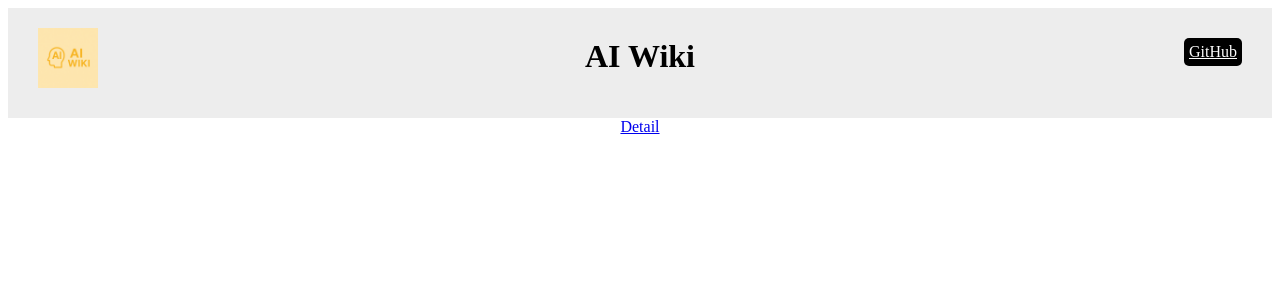
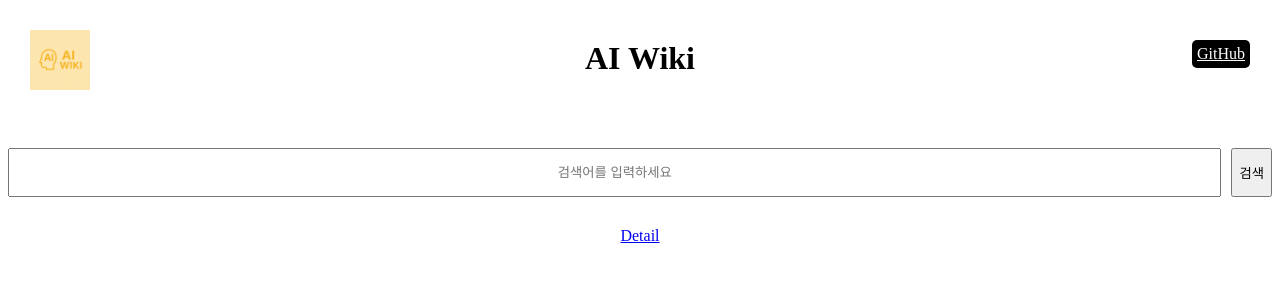
Before and after one commit to SUN-AAA/aiwiki, a React (Vite) app: page / in a window 1280 px wide. Shown: the top 300 px of the page. Built offline with nearby package versions, Linux system fonts and the light colour scheme.

Commit message:
add: Searchbar

```diff
--- a/src/components/Header.jsx
+++ b/src/components/Header.jsx
@@ -7,7 +7,6 @@ const Header = () => {
             <h1>AI Wiki</h1>
             <img src="aiwikilogo.png"></img>
             <a href="https://github.com/SUN-AAA/aiwiki">GitHub</a>
-
         </div>
     )
 }
--- /dev/null
+++ b/src/components/Searchbar.jsx
@@ -0,0 +1,13 @@
+import "../styles/Searchbar.css"
+
+const Searchbar = () => {
+    return(
+        <div className="Searchbar">
+            <input placeholder="검색어를 입력하세요"></input>
+            <button>검색</button>
+        </div>
+
+    )
+}
+
+export default Searchbar;
--- a/src/pages/Home.jsx
+++ b/src/pages/Home.jsx
@@ -1,11 +1,13 @@
 import {Link} from "react-router-dom"
 import Header from "../components/Header"
+import Searchbar from "../components/Searchbar"
 import "../styles/Home.css"
 
 const Home = () => {
     return(
         <div className="Home">
             <Header/>
+            <Searchbar/>
             <Link to={"/detail"} className="Detail">Detail</Link>
         </div>
     )
--- a/src/styles/Header.css
+++ b/src/styles/Header.css
@@ -1,21 +1,19 @@
 .Header {
-    position: relative;
-    align-items: center;
+    display: flex;
     padding: 55px 0;
-    background-color: rgb(237, 237, 237);
 }
 
 .Header > h1 {
     position: absolute;
     left: 50%;
-    top: 30px;
+    top: 40px;
     transform: translateX(-50%);
     margin: 0;
 }
 
 .Header > a {
     position: absolute;
-    top: 30px;
+    top: 40px;
     right: 30px;
     background-color: black;
     color:white;
@@ -24,8 +22,8 @@
 }
 
 .Header > img {
-    position: absolute;
-    top: 20px;
+    position:absolute;
+    top: 30px;
     left: 30px;
     width: 60px;
     height: 60px;
--- a/src/styles/Home.css
+++ b/src/styles/Home.css
@@ -1,4 +1,7 @@
 .Home {
-    align-items: center;
+    display: flex;
+    flex-direction: column;
+    gap: 30px;
+    /*align-items: center;*/
     text-align: center;
 }
--- /dev/null
+++ b/src/styles/Searchbar.css
@@ -0,0 +1,14 @@
+.Searchbar {
+    display: flex;
+    gap: 10px;
+}
+
+.Searchbar > input {
+    flex: 1;
+    padding: 15px 0px;
+    text-align: center;
+}
+
+.Searchbar > button {
+    cursor: pointer;
+}
```
